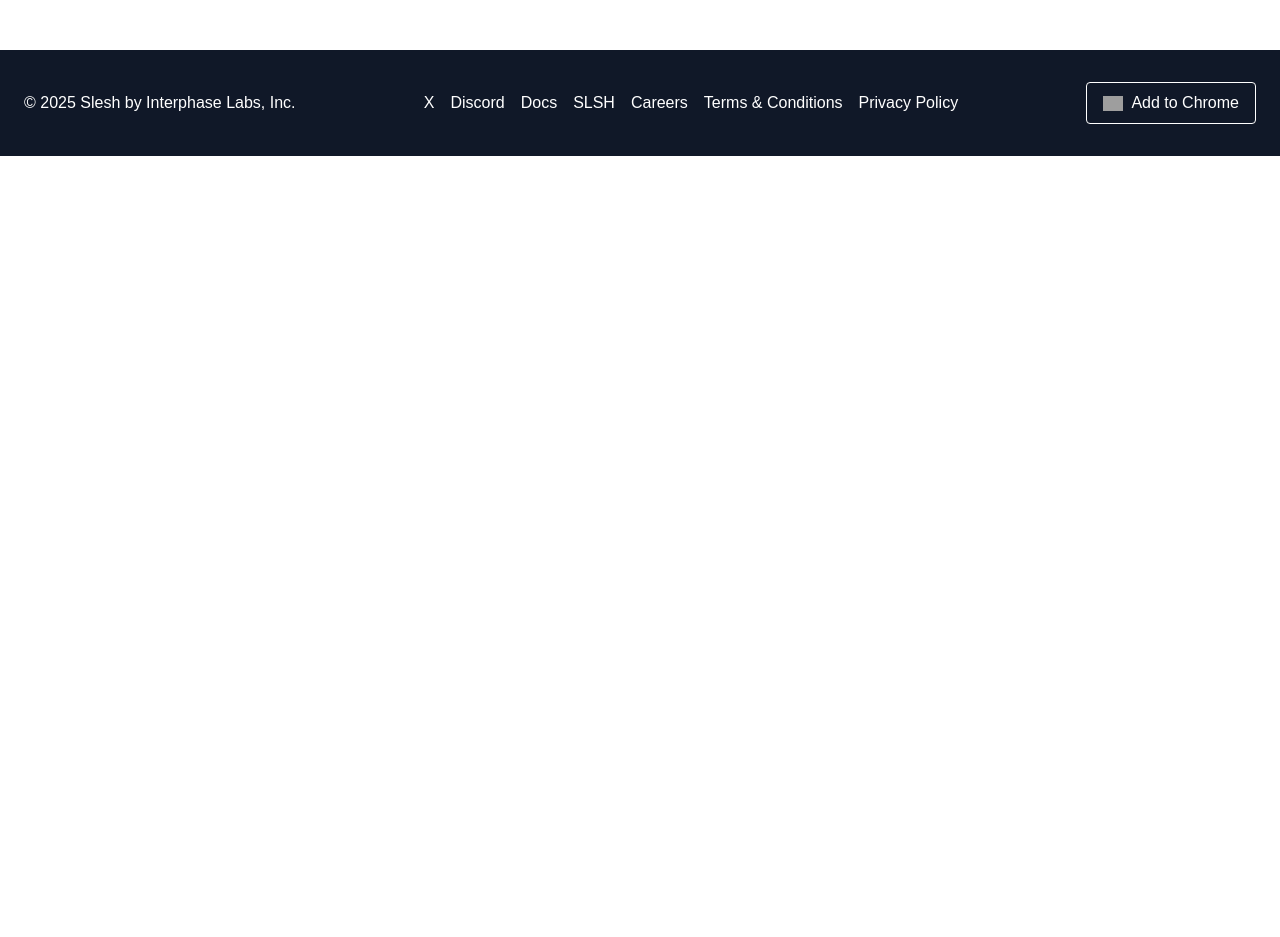
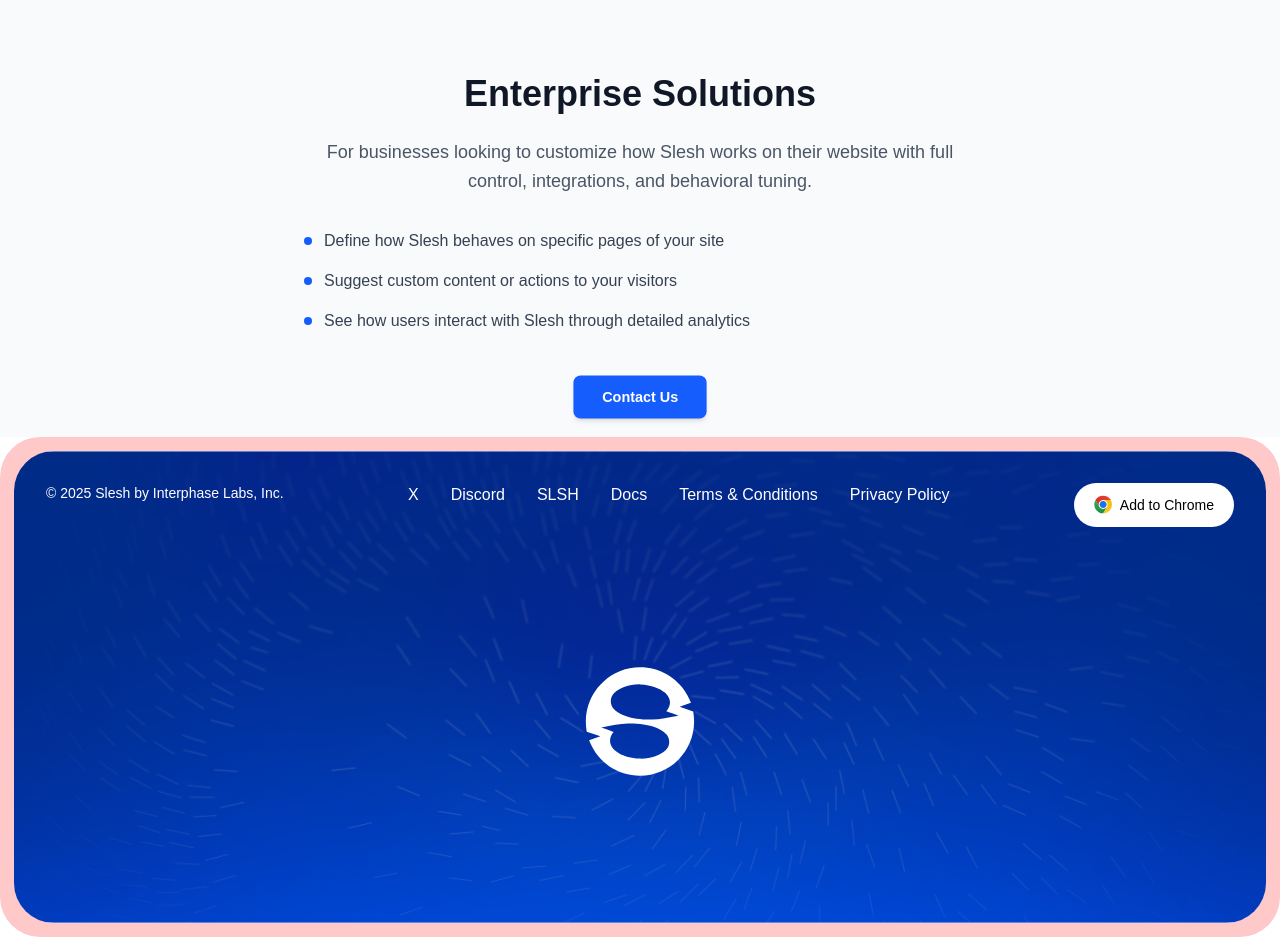
Before and after one commit to mubashirhussan/slesh-frontend, a Next.js app: page /pricing in a window 1280 px wide. Shown: the part 1020-1957 px from the top of the page. Before the commit the page ends 1176 px from the top, so only its background shows below. Built offline with nearby package versions, Linux system fonts and the light colour scheme; grey boxes are pictures that could not be loaded.

Commit message:
added footer section

```diff
--- a/app/pricing/page.tsx
+++ b/app/pricing/page.tsx
@@ -1,16 +1,17 @@
 // import { sanityClient } from "@/lib/sanity.client";
 // import { pricingQuery } from "@/lib/queries";
 // import type { PricingTier } from "@/types/sanity";
+import EnterpriseSection from "@/components/sections/EnterpriseSection";
 import Pricing from "@/components/sections/Pricing";
 
 export const revalidate = 120;
 
 export default async function PricingPage() {
-	// const tiers = await sanityClient.fetch<PricingTier[]>(pricingQuery, {}, { cache: "force-cache" });
-	return (
-		<main>
-
-			<Pricing  />
-		</main>
-	);
+  // const tiers = await sanityClient.fetch<PricingTier[]>(pricingQuery, {}, { cache: "force-cache" });
+  return (
+    <main>
+      <Pricing />
+      <EnterpriseSection />
+    </main>
+  );
 }
--- a/components/Footer.tsx
+++ b/components/Footer.tsx
@@ -1,48 +1,104 @@
+"use client";
+
+import Link from "next/link";
 import Image from "next/image";
-import Link from "next/link";
 
 export default function Footer() {
   return (
-    <footer className="py-8 bg-gray-900 text-white">
-      <div className="max-w-7xl mx-auto px-6 flex flex-col md:flex-row justify-between items-center gap-6">
-        <p>© {new Date().getFullYear()} Slesh by Interphase Labs, Inc.</p>
+    <footer
+      className="relative w-full h-[600px] p-[14px] rounded-[40px] overflow-hidden bg-red-200"
+      style={{ height: "500px" }}
+    >
+      {/* Forced height with !important, red background for visibility */}
+      <div
+        className="w-full h-full p-8 rounded-[40px]  flex flex-col bg-blue-200"
+        style={{
+          borderRadius: "40px",
+          width: "100%",
+          height: "100%",
+          backgroundImage: `
+            url('/footer-logo.svg'),
+            url('/footer-bg.png')
+          `,
+          backgroundSize: "110px auto, cover",
+          backgroundPosition: "center calc(50% + 35px), center center",
+          backgroundRepeat: "no-repeat, no-repeat",
+        }}
+      >
+        {/* Content container */}
+        <div className="flex flex-col  md:flex-row  justify-between gap-8 h-full">
+          {/* Left: Copyright */}
+          <div className="text-white text-sm md:md">
+            © {new Date().getFullYear()} Slesh by Interphase Labs, Inc.
+          </div>
 
-        <div className="flex gap-4 flex-wrap justify-center">
-          {/* External links */}
-          <a href="https://x.com/getslesh" target="_blank" className="hover:underline">
+          {/* Center: Links */}
+          <div className="flex flex-wrap justify-center gap-8 text-white font-medium text-md md:text-md">
+            <Link
+              href="https://x.com/getslesh"
+              target="_blank"
+              className="hover:text-blue-600 transition-colors"
+            >
               X
-          </a>
-          <a href="https://discord.gg/7JG597AfWd" target="_blank" className="hover:underline">
+            </Link>
+            <Link
+              href="https://discord.gg/7JG597AfWd"
+              target="_blank"
+              className="hover:text-blue-600 transition-colors"
+            >
               Discord
-          </a>
-          <a href="https://docs.slesh.ai/" target="_blank" className="hover:underline">
-            Docs
-          </a>
-
-          {/* Internal links using Next.js Link */}
-          <Link href="/slsh" className="hover:underline">
+            </Link>
+            <Link
+              href="/slsh"
+              className="hover:text-blue-600 transition-colors"
+            >
               SLSH
             </Link>
-          <Link href="/careers" className="hover:underline">
-            Careers
+            <Link
+              href="https://docs.slesh.ai/"
+              target="_blank"
+              className="hover:text-blue-600 transition-colors"
+            >
+              Docs
             </Link>
-          <Link href="/terms" className="hover:underline">
+            <Link
+              href="/terms"
+              target="_blank"
+              className="hover:text-blue-600 transition-colors"
+            >
               Terms & Conditions
             </Link>
-          <Link href="/privacy" className="hover:underline">
+            <Link
+              href="/privacy"
+              target="_blank"
+              className="hover:text-blue-600 transition-colors"
+            >
               Privacy Policy
             </Link>
           </div>
 
-        <button className="btn flex items-center gap-2 border px-4 py-2 rounded hover:bg-gray-700 transition">
+          {/* Right: Button */}
+          <div>
+            <Link
+              href="https://chromewebstore.google.com/detail/slesh-ask-search-automate/ikfopgggdcafagjeflhomdpolhdcfenp?utm_source=Homepage&utm_medium=homepage-cta&utm_campaign=web-conversion-funnel"
+              target="_blank"
+              rel="noopener noreferrer"
+              className="relative p-8 hidden md:flex items-center gap-2 overflow-hidden rounded-full bg-white px-5 py-3 text-sm text-white transition-all duration-500 group"
+            >
+              <span className="absolute inset-0 -translate-x-full bg-gradient-to-r from-[#0042d1] to-[#0064ff] transition-transform duration-500 ease-out group-hover:translate-x-0"></span>
+              <span className="relative z-10 text-black flex items-center gap-2">
                 <Image
-    src="/assets/chrome-icon.svg"
-    alt="Chrome Icon"
-    width={20} // Tailwind w-5 = 20px
-    height={20} // Tailwind h-5 = 20px
+                  src="/chrome-icon.svg"
+                  alt="Chrome"
+                  width={18}
+                  height={18}
+                  className="object-contain"
                 />
                 Add to Chrome
-</button>
+              </span>
+            </Link>
+          </div>
+        </div>
       </div>
     </footer>
   );
--- /dev/null
+++ b/components/sections/EnterpriseSection.tsx
@@ -0,0 +1,97 @@
+"use client";
+import { useEffect, useRef } from "react";
+
+export default function EnterpriseSection() {
+  const contentRef = useRef<HTMLDivElement | null>(null);
+  const buttonRef = useRef<HTMLButtonElement | null>(null);
+
+  useEffect(() => {
+    const observer = new IntersectionObserver(
+      (entries) => {
+        entries.forEach((entry) => {
+          if (entry.isIntersecting) {
+            entry.target.classList.add("animate-in");
+            observer.unobserve(entry.target);
+          }
+        });
+      },
+      { threshold: 0.1 }
+    );
+
+    if (contentRef.current) observer.observe(contentRef.current);
+    if (buttonRef.current) observer.observe(buttonRef.current);
+
+    return () => observer.disconnect();
+  }, []);
+
+  return (
+    <section className="py-16 bg-gray-50 w-full">
+      <div className="max-w-5xl mx-auto px-6">
+        <div
+          ref={contentRef}
+          className="text-center opacity-0 translate-y-12 transition-all duration-700"
+        >
+          <h2 className="text-4xl font-bold text-gray-900 mb-6">
+            Enterprise Solutions
+          </h2>
+          <p className="text-lg text-gray-600 mb-8 leading-relaxed max-w-2xl mx-auto">
+            For businesses looking to customize how Slesh works on their website
+            with full control, integrations, and behavioral tuning.
+          </p>
+
+          <div className="flex flex-col gap-4 mb-10 max-w-2xl mx-auto">
+            {[
+              "Define how Slesh behaves on specific pages of your site",
+              "Suggest custom content or actions to your visitors",
+              "See how users interact with Slesh through detailed analytics",
+            ].map((text, index) => (
+              <div key={index} className="flex items-start gap-3 text-left">
+                <span className="w-2 h-2 bg-blue-600 rounded-full flex-shrink-0 mt-2 min-w-fit" />
+                <span className="text-gray-700 text-base">{text}</span>
+              </div>
+            ))}
+          </div>
+
+          <button
+            ref={buttonRef}
+            className="px-8 py-3 bg-blue-600 text-white font-semibold rounded-lg hover:bg-blue-700 transition-colors duration-300 shadow-md hover:shadow-lg opacity-0 scale-90 transition-all duration-500"
+          >
+            Contact Us
+          </button>
+        </div>
+      </div>
+
+      <style>{`
+        .animate-in {
+          animation: fadeInUp 0.8s ease-out forwards;
+        }
+
+        button.animate-in {
+          animation: scaleIn 0.5s ease-out 0.3s forwards;
+        }
+
+        @keyframes fadeInUp {
+          from {
+            opacity: 0;
+            transform: translateY(48px);
+          }
+          to {
+            opacity: 1;
+            transform: translateY(0);
+          }
+        }
+
+        @keyframes scaleIn {
+          from {
+            opacity: 0;
+            transform: scale(0.9);
+          }
+          to {
+            opacity: 1;
+            transform: scale(1);
+          }
+        }
+      `}</style>
+    </section>
+  );
+}
--- a/components/sections/Pricing.tsx
+++ b/components/sections/Pricing.tsx
@@ -135,12 +135,6 @@
             </div>
           ))}
         </div>
-
-        <div className="mt-16 text-center">
-          <p className="text-gray-600">
-            All plans include a 14-day free trial. No credit card required.
-          </p>
-        </div>
       </div>
     </div>
   );
```
Also changed, not shown: components/sections/FaqSection.tsx (+52 -14 lines). Lines whose indentation alone changed are shown as unchanged.
